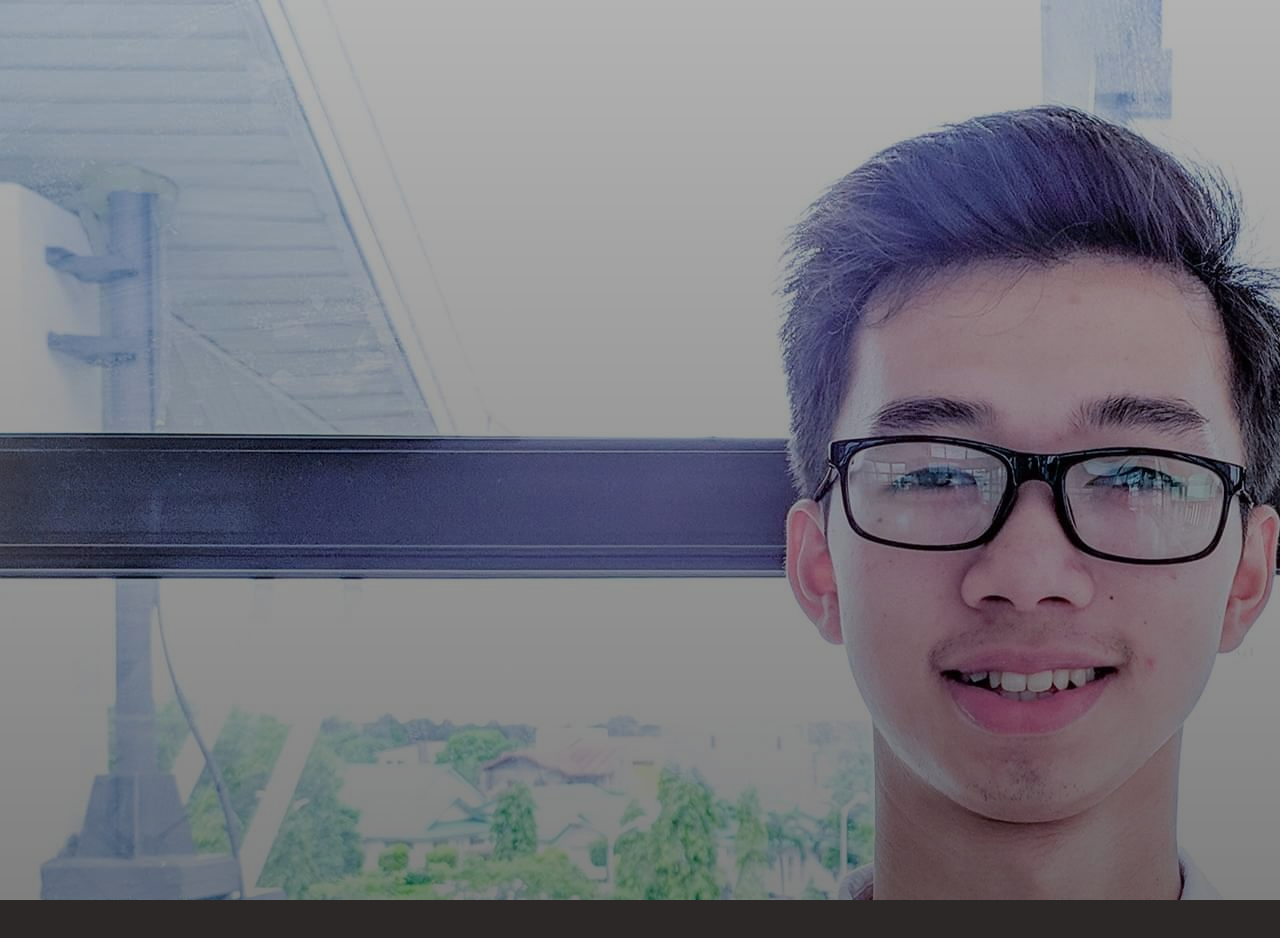
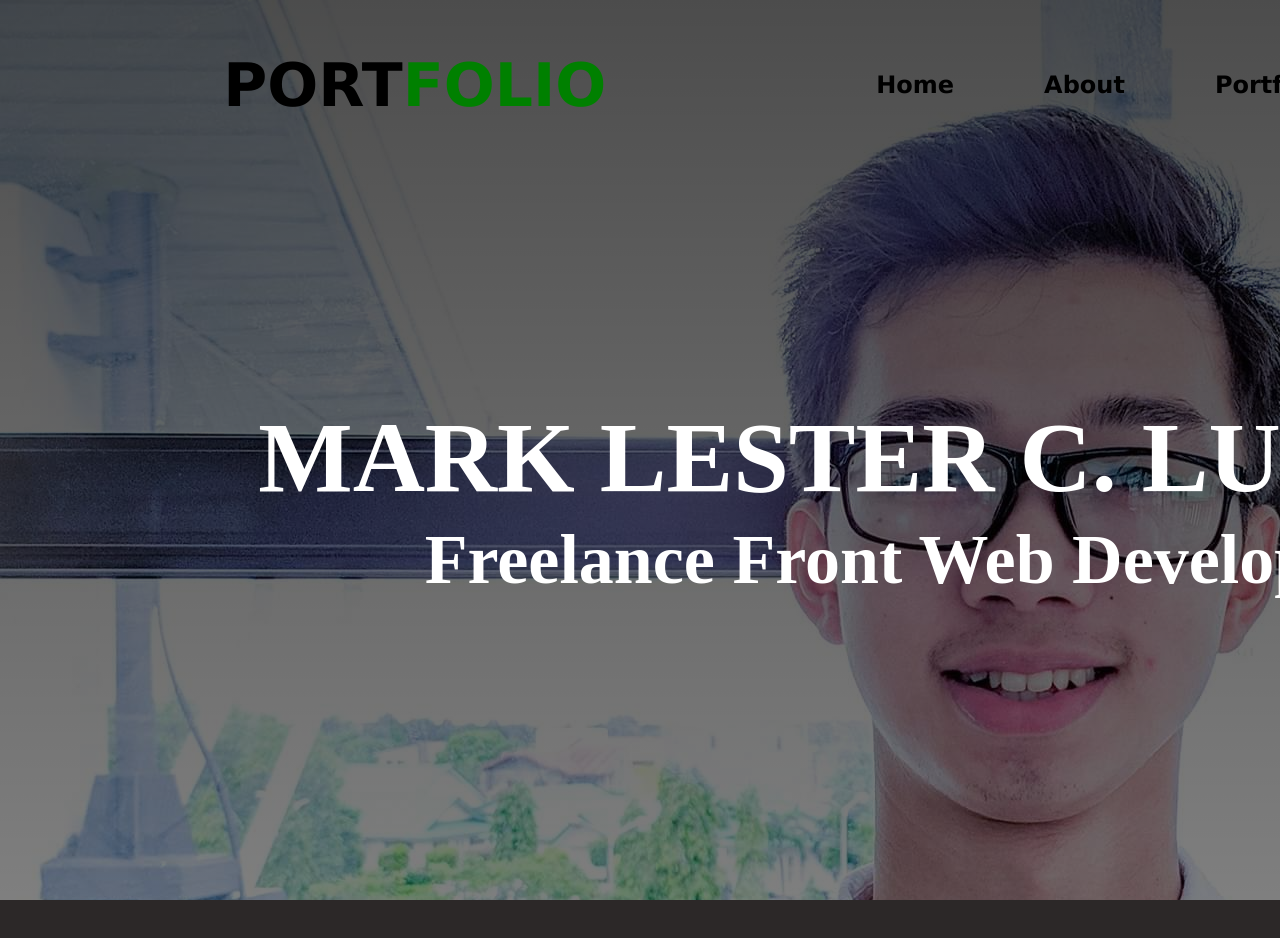
Before and after one commit to LucidoML/LucidoML_biodata, a plain HTML site: page portfolio/index.html in a window 1280 px wide. Shown: the top 938 px of the page. Drawn offline with Linux system fonts and the light colour scheme.

Commit message:
Portfolio on progress 3|First box Added

```diff
--- a/portfolio/index.html
+++ b/portfolio/index.html
@@ -1,5 +1,6 @@
 <!DOCTYPE html>
 <html lang="en">
+
 <head>
     <meta charset="UTF-8">
     <meta http-equiv="X-UA-Compatible" content="IE=edge">
@@ -7,9 +8,21 @@
     <title>Lucido-Portfolio</title>
     <link rel="stylesheet" href="style.css">
 </head>
+
 <body>
     <main class="firstbox">
+        <div class="part1">
+            <h1>PORT<span>FOLIO</span></h1>
+            <h2>Home</h2>
+            <h2>About</h2>
+            <h2>Portfolio</h2>
+            <h2>Contact</h2>
+        </div>
 
+        <div>
+            <h3>MARK LESTER C. LUCIDO</h3>
+            <h3>Freelance Front Web Developer</h3>
+        </div>
     </main>
     <main class="secondbox">
 
@@ -24,4 +37,5 @@
 
     </main>
 </body>
+
 </html>
--- a/portfolio/style.css
+++ b/portfolio/style.css
@@ -1,24 +1,66 @@
-*{
+* {
     margin: 0;
     padding: 0;
     box-sizing: border-box;
 }
 
-body{
+body {
     background-color: black;
 }
 
-.firstbox{
+.firstbox {
     width: 1800px;
     height: 900px;
     align-items: center;
     justify-content: center;
     margin-left: auto;
     margin-right: auto;
-    background-image: linear-gradient(rgba(0,0,0,0.3),rgba(0,0,0,0.5)),url('itsme.jpg');
+    background-image: linear-gradient(rgba(0, 0, 0, 0.7), rgba(0, 0, 0, 0.5)), url('itsme.jpg');
 }
 
-.secondbox{
+.part1 {
+    align-items: center;
+    justify-content: center;
+    display: flex;
+}
+
+h1 {
+    margin-top: 50px;
+    margin-right: 230px;
+    font-family: 'Lucida Sans', 'Lucida Sans Regular', 'Lucida Grande', 'Lucida Sans Unicode', Geneva, Verdana, sans-serif;
+    font-size: 60px;
+}
+
+h1 span {
+    color: green;
+}
+
+h2 {
+    margin-top: 50px;
+    margin-right: 50px;
+    margin-left: 40px;
+    font-family: 'Lucida Sans', 'Lucida Sans Regular', 'Lucida Grande', 'Lucida Sans Unicode', Geneva, Verdana, sans-serif;
+}
+
+h3:nth-of-type(1) {
+    align-items: center;
+    justify-content: center;
+    display: flex;
+    font-size: 100px;
+    margin-top: 280px;
+    color: white;
+}
+
+h3:nth-of-type(2) {
+    align-items: center;
+    justify-content: center;
+    display: flex;
+    font-size: 70px;
+    margin-top: 5px;
+    color: white;
+}
+
+.secondbox {
     width: 1800px;
     height: 500px;
     align-items: center;
@@ -28,7 +70,7 @@ body{
     background-color: rgb(44, 40, 40);
 }
 
-.thirdbox{
+.thirdbox {
     width: 1800px;
     height: 900px;
     align-items: center;
@@ -38,7 +80,7 @@ body{
     background-color: whitesmoke;
 }
 
-.fourthbox{
+.fourthbox {
     width: 1800px;
     height: 900px;
     align-items: center;
@@ -48,7 +90,7 @@ body{
     background-color: rgb(37, 34, 34);
 }
 
-.fifthbox{
+.fifthbox {
     width: 1800px;
     height: 150px;
     align-items: center;
```
